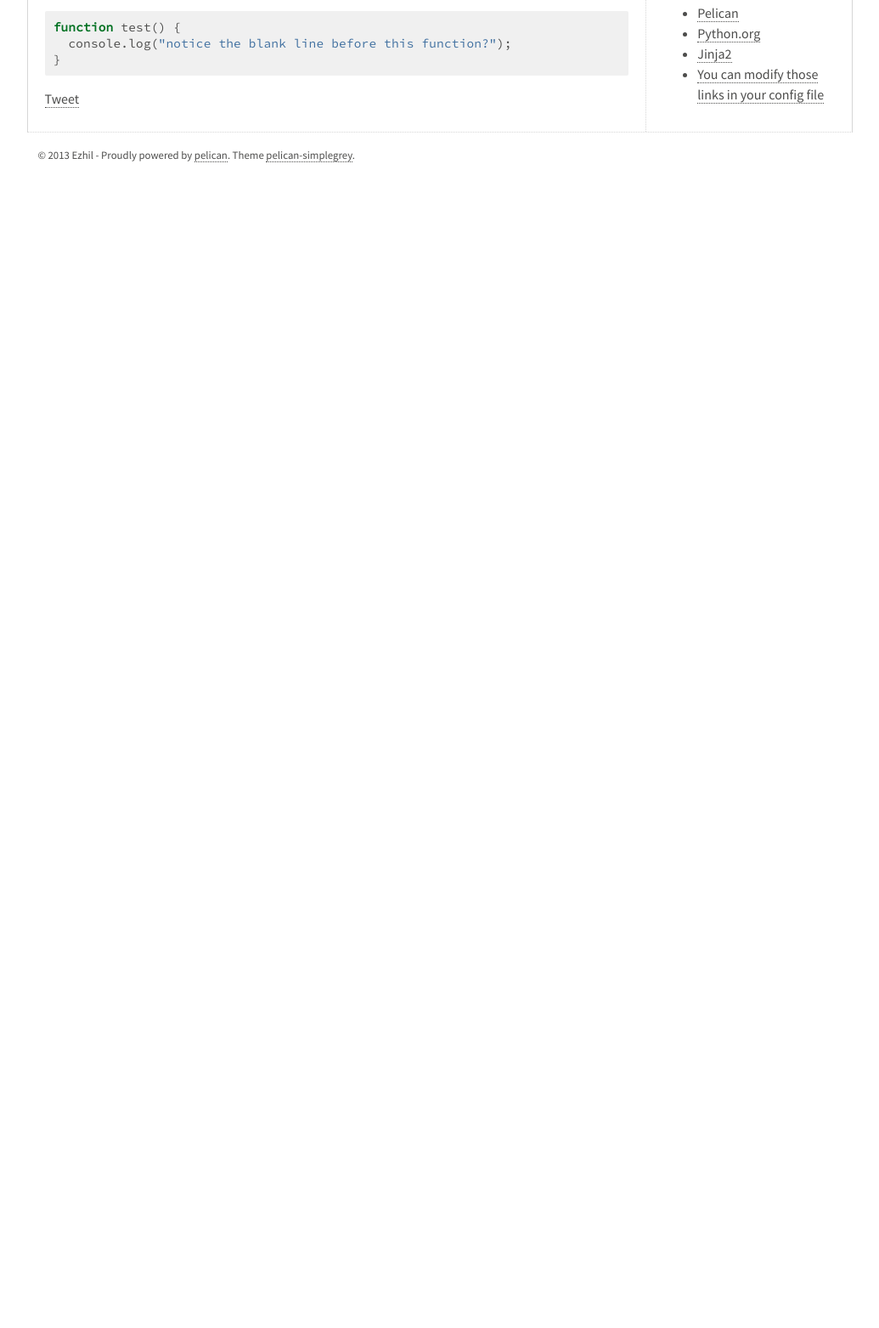
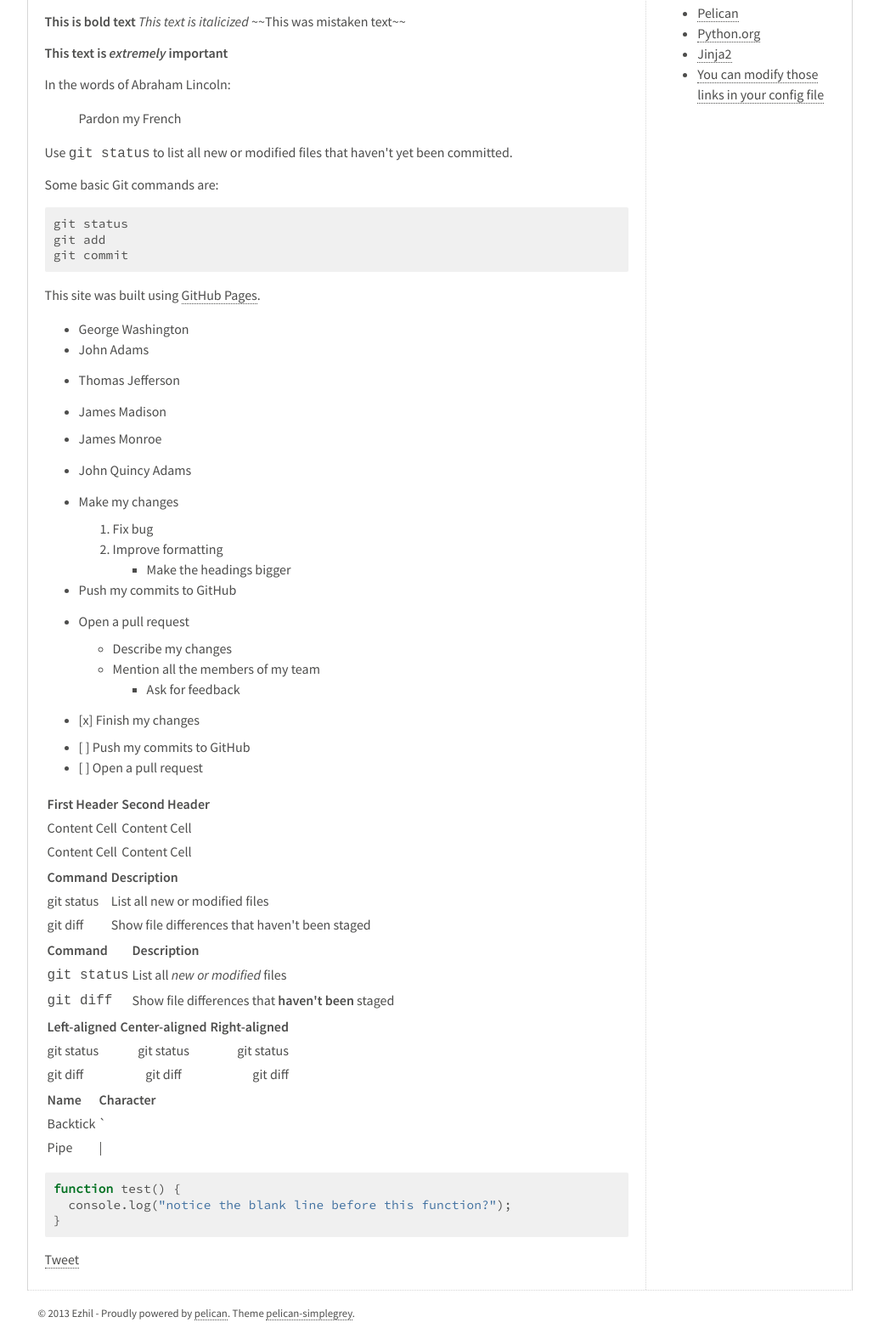
Before and after one commit to ezhilks/ezhilks.github.io, a plain HTML site: page my-first-pelican-post.html in a window 1280 px wide. Shown: the part 384-1947 px from the top of the page at 85% size, without its empty margins (122-1157 px from the left). Before the commit the page ends 800 px from the top, so only its background shows below. Drawn offline with Linux system fonts and the light colour scheme.

Commit message:
Added contents

```diff
--- a/my-first-pelican-post.html
+++ b/my-first-pelican-post.html
@@ -6,7 +6,7 @@
 	<meta name="author" content="Ezhil">
 
 
-	<meta name="description" content="My First Post. The largest heading The second largest heading The smallest heading function test() { console.log("notice the blank line before this function?"); }">
+	<meta name="description" content="My First Post. The largest heading The second largest heading The smallest heading This is bold text This text is italicized ~~This was mistaken text~~ This text is extremely important In the words of Abraham Lincoln: Pardon my French Use git status to list all new or modified files that …">
 
 
 	<link rel="top" href="#" /><link href='http://fonts.googleapis.com/css?family=Source+Sans+Pro:300,400,600,300italic,400italic,600italic|Source+Code+Pro' rel='stylesheet' type='text/css'></link>
@@ -43,6 +43,156 @@
 <h1>The largest heading</h1>
 <h2>The second largest heading</h2>
 <h6>The smallest heading</h6>
+<p><strong>This is bold text</strong>
+<em>This text is italicized</em>
+~~This was mistaken text~~</p>
+<p><strong>This text is <em>extremely</em> important</strong></p>
+<p>In the words of Abraham Lincoln:</p>
+<blockquote>
+<p>Pardon my French</p>
+</blockquote>
+<p>Use <code>git status</code> to list all new or modified files that haven't yet been committed.</p>
+<p>Some basic Git commands are:</p>
+<div class="highlight"><pre><span></span>git status
+git add
+git commit
+</pre></div>
+
+
+<p>This site was built using <a href="https://pages.github.com/">GitHub Pages</a>.</p>
+<ul>
+<li>George Washington</li>
+<li>John Adams</li>
+<li>
+<p>Thomas Jefferson</p>
+</li>
+<li>
+<p>James Madison</p>
+</li>
+<li>James Monroe</li>
+<li>
+<p>John Quincy Adams</p>
+</li>
+<li>
+<p>Make my changes</p>
+<ol>
+<li>Fix bug</li>
+<li>Improve formatting<ul>
+<li>Make the headings bigger</li>
+</ul>
+</li>
+</ol>
+</li>
+<li>Push my commits to GitHub</li>
+<li>
+<p>Open a pull request</p>
+<ul>
+<li>Describe my changes</li>
+<li>Mention all the members of my team<ul>
+<li>Ask for feedback</li>
+</ul>
+</li>
+</ul>
+</li>
+<li>
+<p>[x] Finish my changes</p>
+</li>
+<li>[ ] Push my commits to GitHub</li>
+<li>[ ] Open a pull request</li>
+</ul>
+<table>
+<thead>
+<tr>
+<th>First Header</th>
+<th>Second Header</th>
+</tr>
+</thead>
+<tbody>
+<tr>
+<td>Content Cell</td>
+<td>Content Cell</td>
+</tr>
+<tr>
+<td>Content Cell</td>
+<td>Content Cell</td>
+</tr>
+</tbody>
+</table>
+<table>
+<thead>
+<tr>
+<th>Command</th>
+<th>Description</th>
+</tr>
+</thead>
+<tbody>
+<tr>
+<td>git status</td>
+<td>List all new or modified files</td>
+</tr>
+<tr>
+<td>git diff</td>
+<td>Show file differences that haven't been staged</td>
+</tr>
+</tbody>
+</table>
+<table>
+<thead>
+<tr>
+<th>Command</th>
+<th>Description</th>
+</tr>
+</thead>
+<tbody>
+<tr>
+<td><code>git status</code></td>
+<td>List all <em>new or modified</em> files</td>
+</tr>
+<tr>
+<td><code>git diff</code></td>
+<td>Show file differences that <strong>haven't been</strong> staged</td>
+</tr>
+</tbody>
+</table>
+<table>
+<thead>
+<tr>
+<th align="left">Left-aligned</th>
+<th align="center">Center-aligned</th>
+<th align="right">Right-aligned</th>
+</tr>
+</thead>
+<tbody>
+<tr>
+<td align="left">git status</td>
+<td align="center">git status</td>
+<td align="right">git status</td>
+</tr>
+<tr>
+<td align="left">git diff</td>
+<td align="center">git diff</td>
+<td align="right">git diff</td>
+</tr>
+</tbody>
+</table>
+<table>
+<thead>
+<tr>
+<th>Name</th>
+<th>Character</th>
+</tr>
+</thead>
+<tbody>
+<tr>
+<td>Backtick</td>
+<td>`</td>
+</tr>
+<tr>
+<td>Pipe</td>
+<td>|</td>
+</tr>
+</tbody>
+</table>
 <div class="highlight"><pre><span></span><span class="kd">function</span> <span class="nx">test() {</span>
   <span class="nx">console</span><span class="p">.</span><span class="nx">log</span><span class="p">(</span><span class="s2">&quot;notice the blank line before this function?&quot;</span><span class="p">);</span>
 <span class="p">}</span>
```
Also changed, not shown: author/ezhil.html (+9 -4 lines), category/review.html (+9 -4 lines), index.html (+150 -0 lines).
